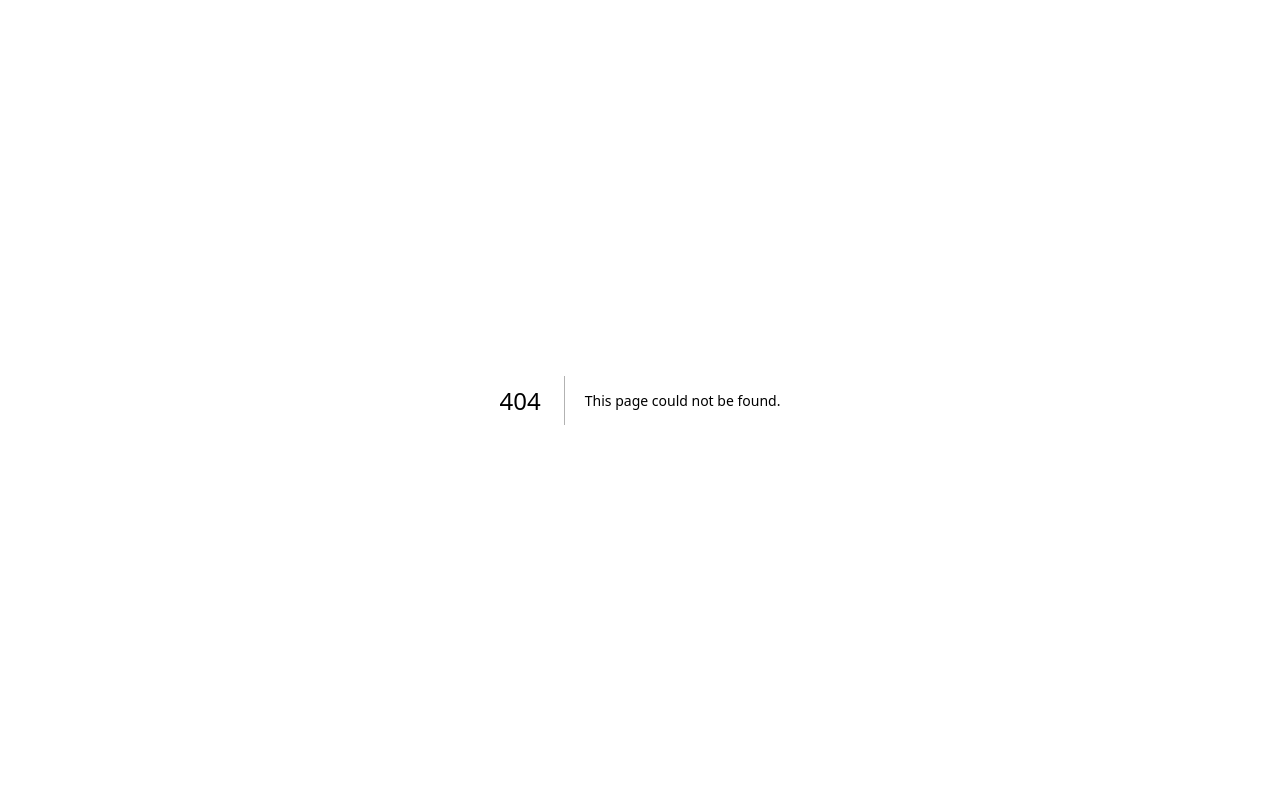
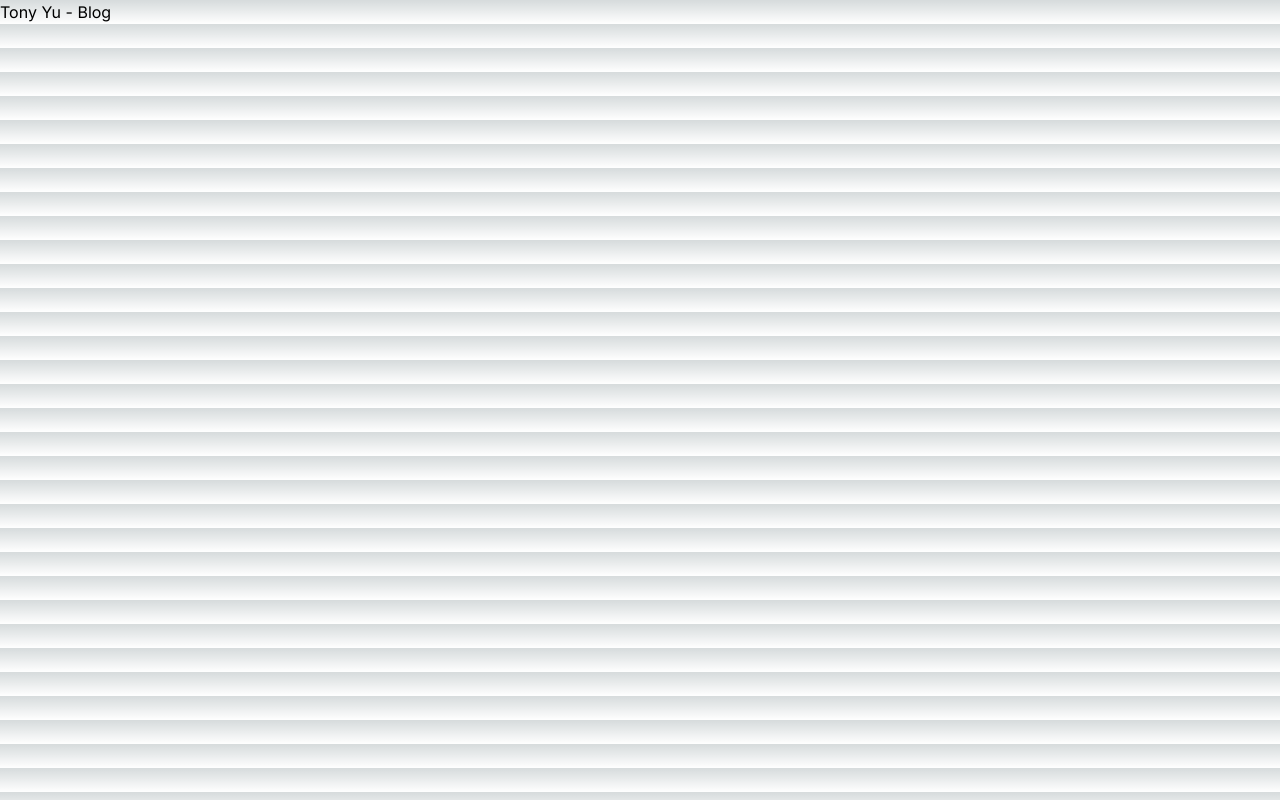
Before and after one commit to toekneeyou/tonyyu-dev-next, a Next.js app: page /blog in a window 1280 px wide. Before the commit this address had no page. Built offline with nearby package versions, Linux system fonts and the light colour scheme.

Commit message:
temporary blog page

```diff
--- /dev/null
+++ b/src/app/blog/page.tsx
@@ -0,0 +1,9 @@
+import { Metadata } from "next";
+
+export const metadata: Metadata = {
+  title: "Tony Yu - Blog",
+};
+
+export default function Blog() {
+  return <div>Tony Yu - Blog</div>;
+}
```
